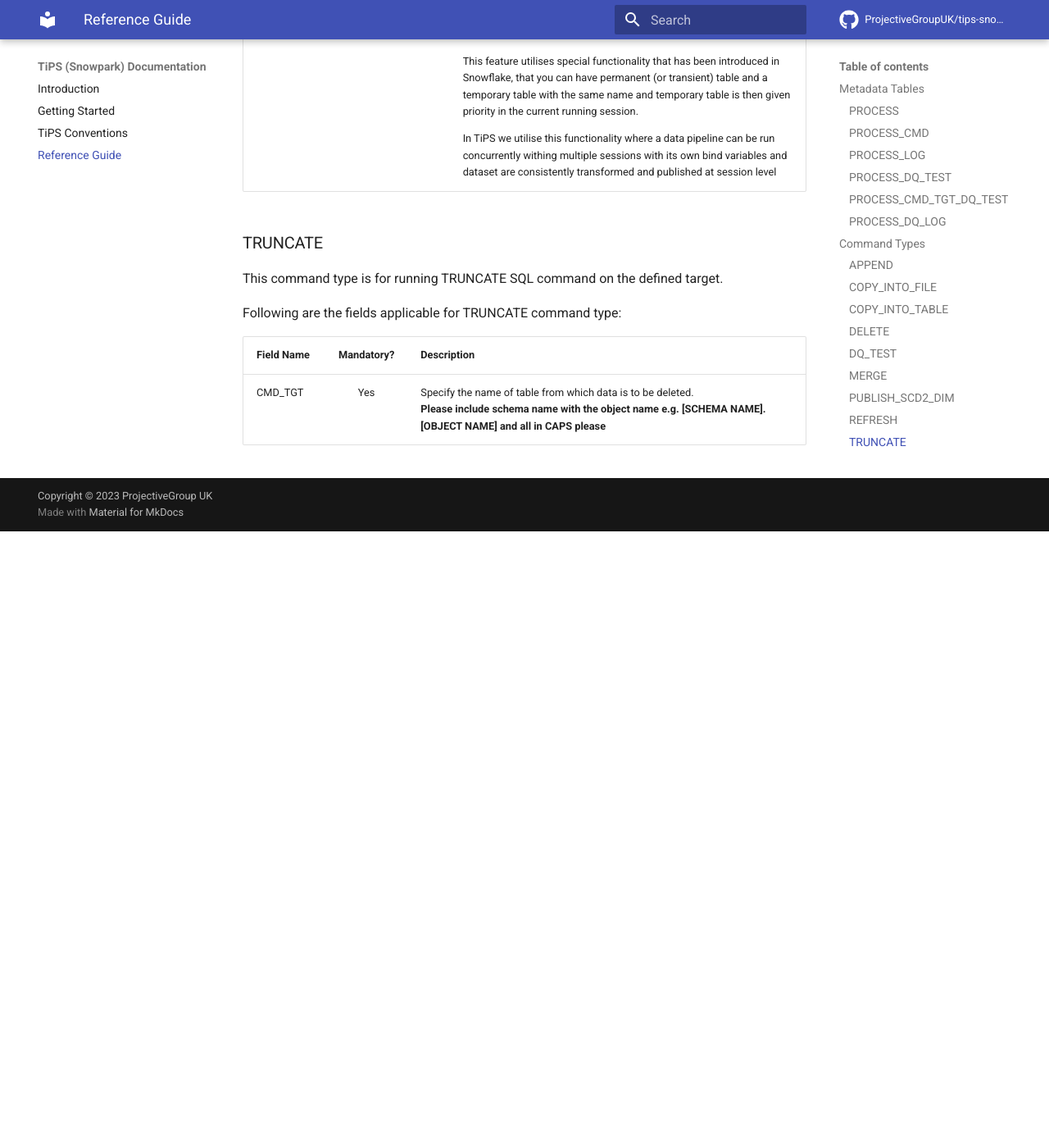
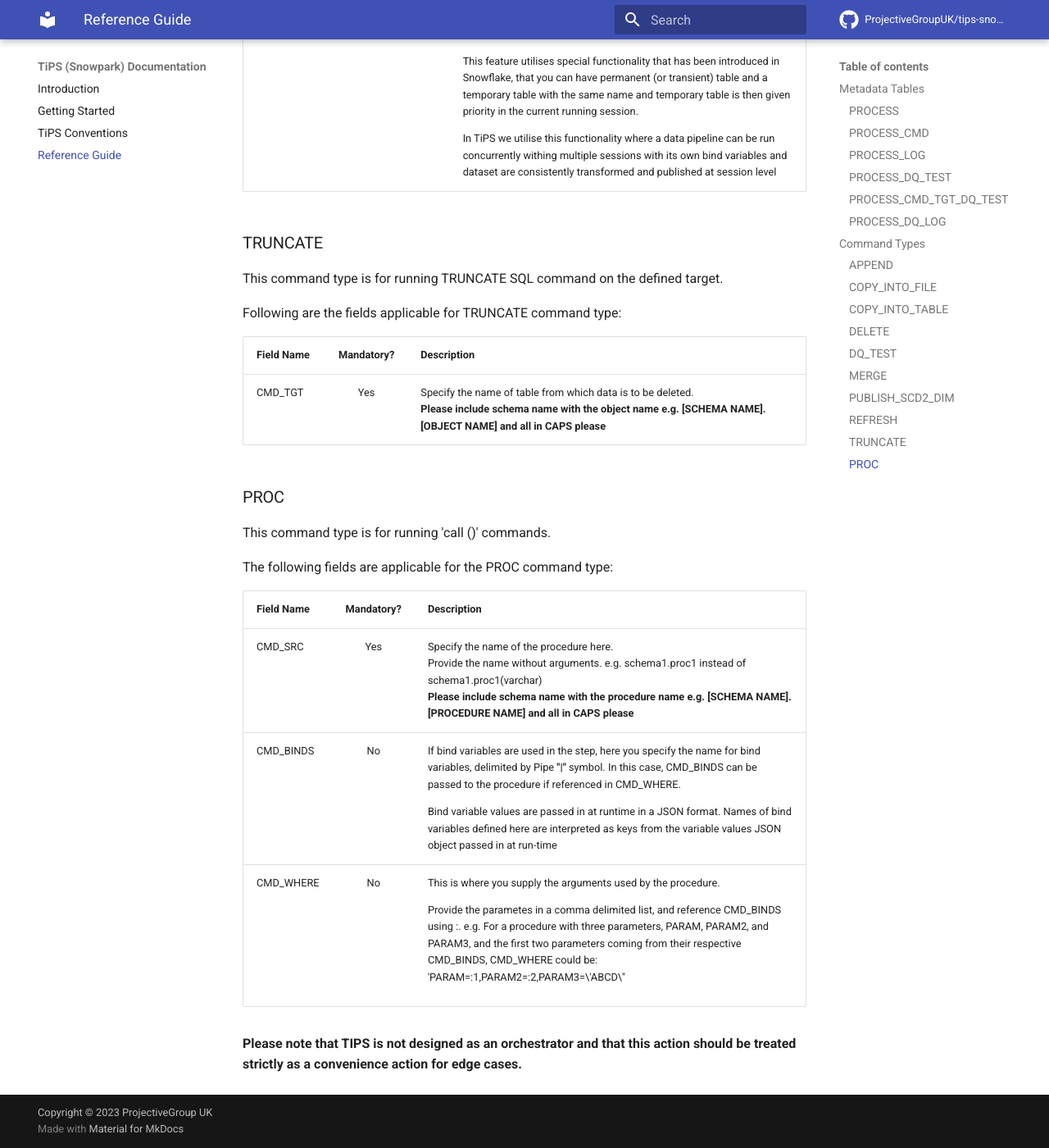
Before and after one commit to ProjectiveGroupUK/tips-snowpark, an MkDocs documentation site: the page built from docs/reference.md, in a window 1280 px wide and 1400 px high, scrolled down 18768 px. Shown: the whole window at 82% size. Built offline with MkDocs 1.6.1 and Material for MkDocs 9.7.7, drawn with Linux system fonts in a browser that asks for light colours; comment, search, counter and statistics services are not loaded; before the commit the page ends 19416 px from its top, so only the background shows below that.

Commit message:
Updated documentation for PROC command type

```diff
--- a/docs/reference.md
+++ b/docs/reference.md
@@ -220,3 +220,17 @@ Following are the fields applicable for TRUNCATE command type:
 | Field Name | Mandatory? | Description |
 | ---------- | :-------: |-------------|
 | CMD_TGT | Yes | Specify the name of table from which data is to be deleted. <p>**Please include schema name with the object name e.g. [SCHEMA NAME].[OBJECT NAME] and all in CAPS please**</p> |
+
+
+### PROC
+This command type is for running 'call <proc>(<args>)' commands.
+
+The following fields are applicable for the PROC command type:
+
+| Field Name | Mandatory? | Description |
+| ---------- | :-------: |-------------|
+| CMD_SRC | Yes | Specify the name of the procedure here. <p>Provide the name without arguments. e.g. schema1.proc1 instead of schema1.proc1(varchar) <br>**Please include schema name with the procedure name e.g. [SCHEMA NAME].[PROCEDURE NAME] and all in CAPS please**</p> |
+| CMD_BINDS | No | If bind variables are used in the step, here you specify the name for bind variables, delimited by Pipe **"\|"** symbol. In this case, CMD_BINDS can be passed to the procedure if referenced in CMD_WHERE.  <p>Bind variable values are passed in at runtime in a JSON format. Names of bind variables defined here are interpreted as keys from the variable values JSON object passed in at run-time</p> |
+| CMD_WHERE | No | This is where you supply the arguments used by the procedure. </p>Provide the parametes in a comma delimited list, and reference CMD_BINDS using :<cmd_bind>. e.g. For a procedure with three parameters, PARAM, PARAM2, and PARAM3, and the first two parameters coming from their respective CMD_BINDS, CMD_WHERE could be: 'PARAM=:1,PARAM2=:2,PARAM3=\'ABCD\''</p> |
+
+**Please note that TIPS is not designed as an orchestrator and that this action should be treated strictly as a convenience action for edge cases.**
```
